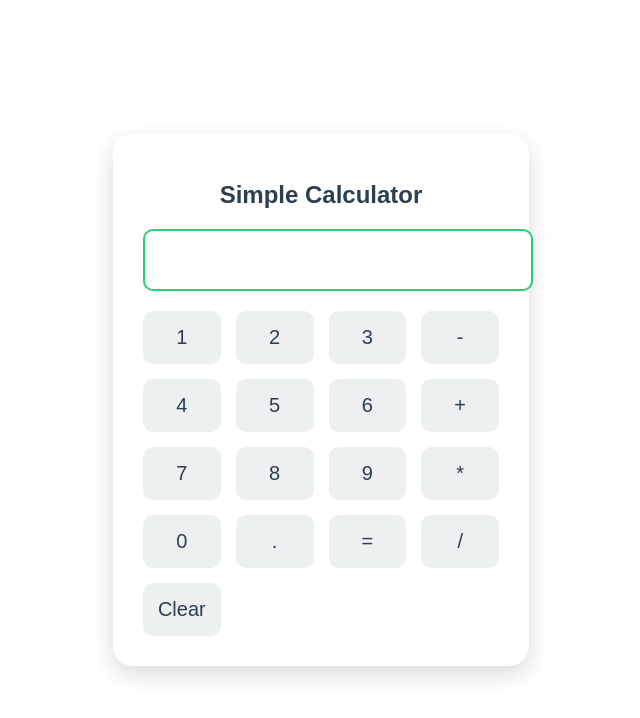
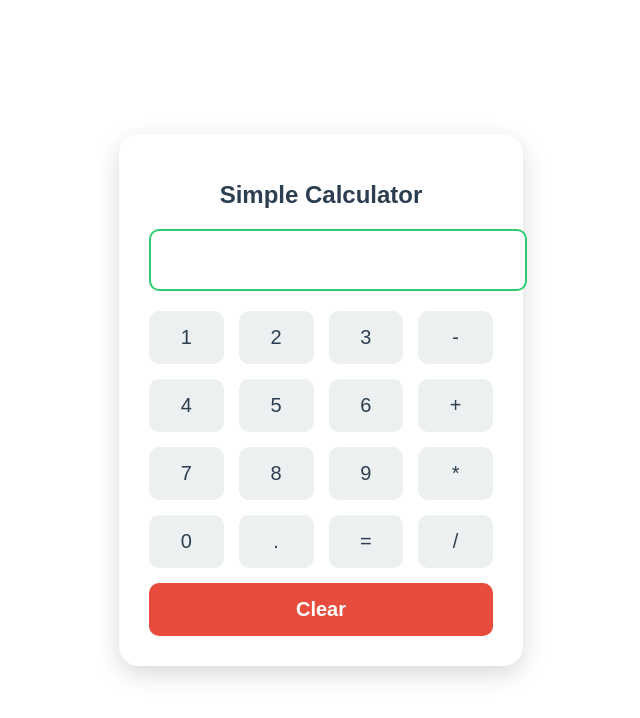
Before and after one commit to M-Saleh-N/simple_calculator, a React (Create React App) app: page / in a window 1280 px wide. Shown: the top 718 px of the page, without its empty margins (319-959 px from the left). Built offline with nearby package versions, Linux system fonts and the light colour scheme.

Commit message:
styled the clear button and its color to be red

```diff
--- a/src/components/simple.css
+++ b/src/components/simple.css
@@ -58,3 +58,10 @@ body {
   .button:hover {
     background: #dcdde1;
   }
+
+  .clear-button {
+    grid-column: span 4;
+    background: #e74c3c;
+    color: white;
+    font-weight: bold;
+  }
```
